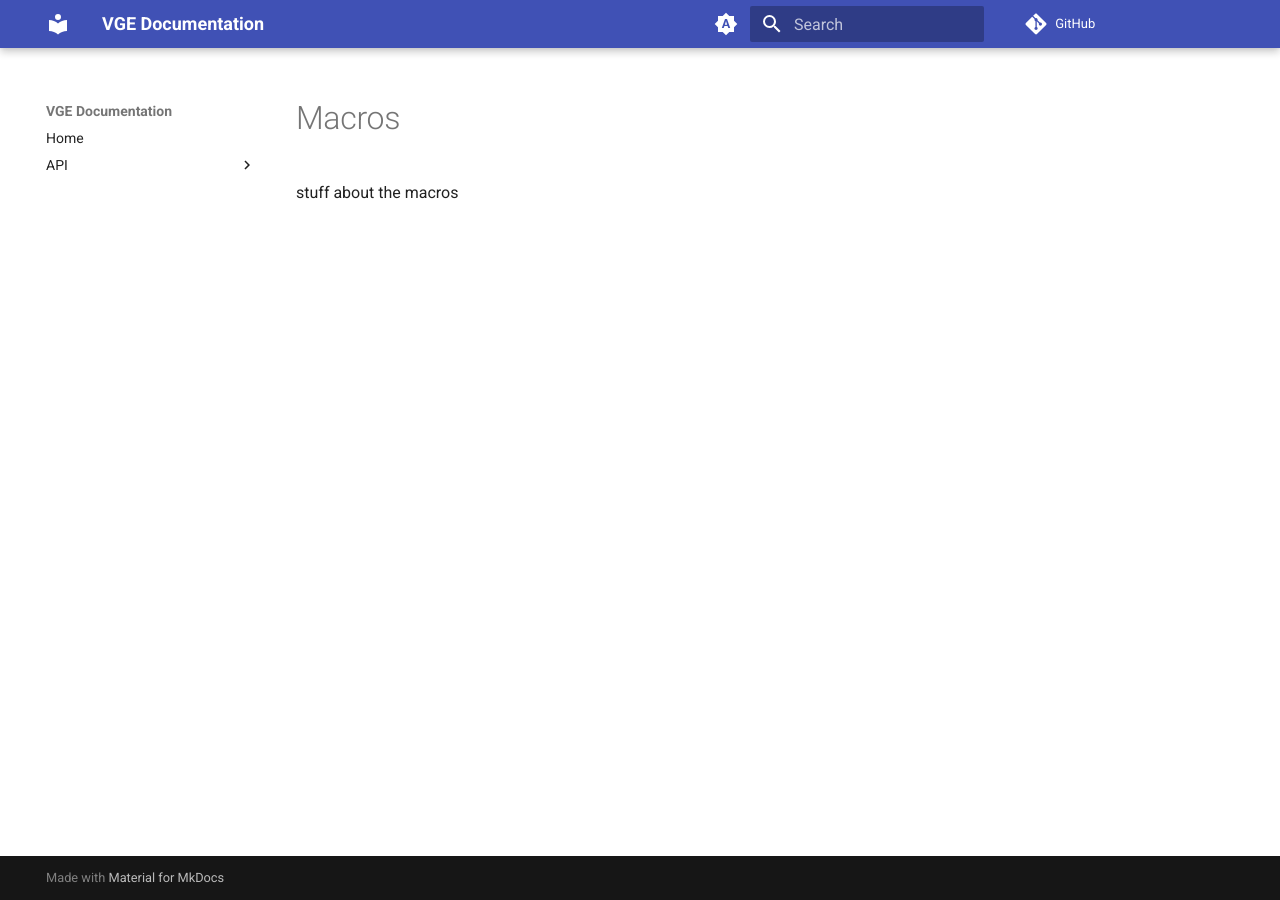
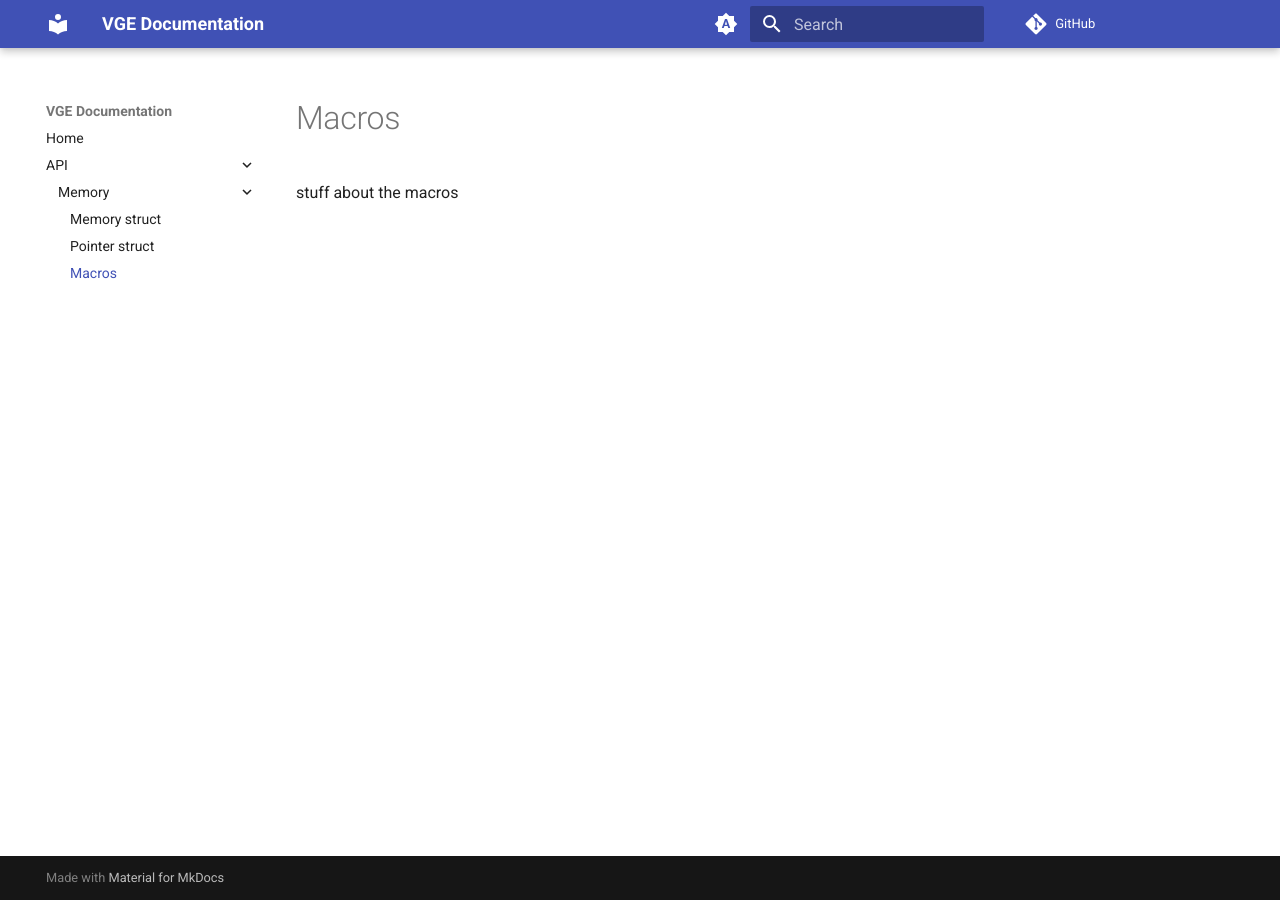
Before and after one commit to Skelebyte/VGE, an MkDocs documentation site: the page built from docs/api/memory/Macros.md, in a window 1280 px wide. Built offline with MkDocs 1.6.1 and Material for MkDocs 9.7.7, drawn with Linux system fonts in a browser that asks for light colours; comment, search, counter and statistics services are not loaded.

Commit message:
forgot to add the directory to new pages

```diff
--- a/mkdocs.yml
+++ b/mkdocs.yml
@@ -6,9 +6,9 @@ nav:
   - Home: index.md
   - "API":
     - "Memory":
-        - Memory.md
-        - Pointer.md
-        - Macros.md
+        - api/memory/Memory.md
+        - api/memory/Pointer.md
+        - api/memory/Macros.md
 
 theme:
   name: material
```
